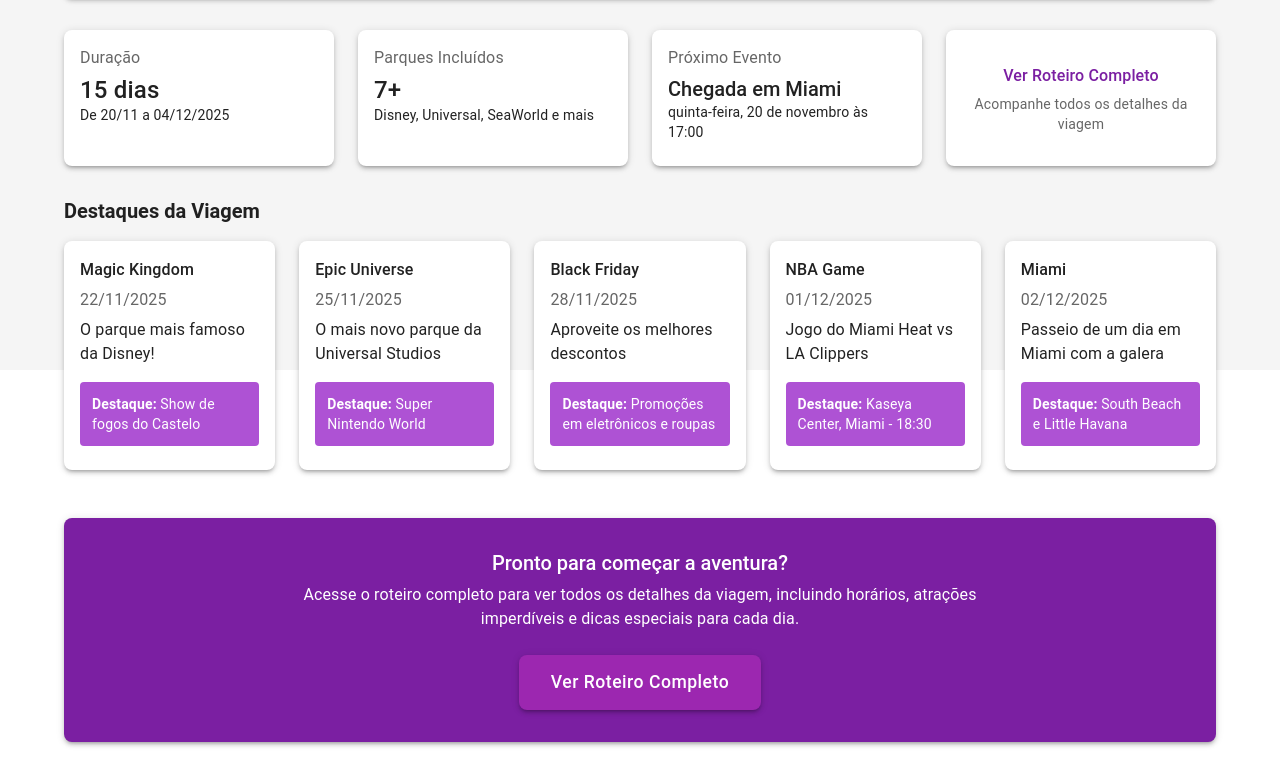
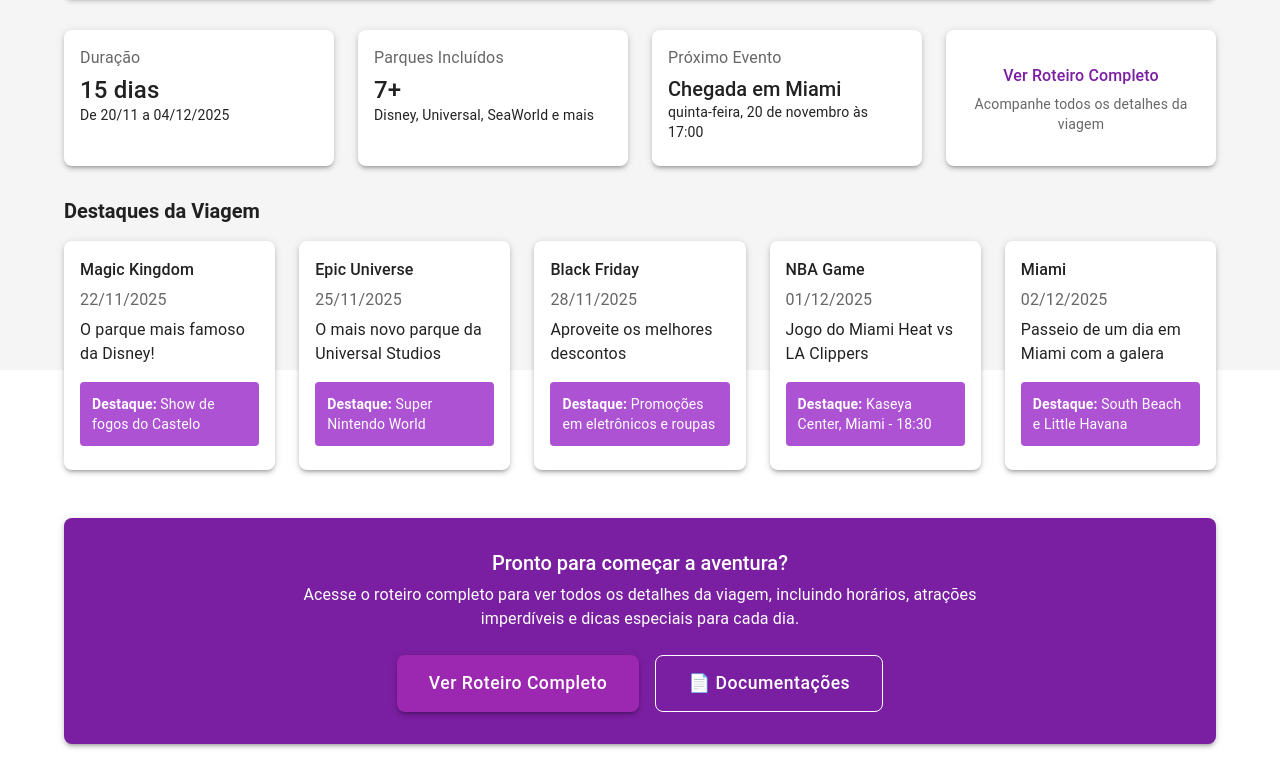
Before and after one commit to marcosaureliosl/roteito-viagem, a React (Vite) app: page / in a window 1280 px wide. Shown: the part 430-1198 px from the top of the page. Built offline with nearby package versions, Linux system fonts and the light colour scheme.

Commit message:
ajustes de docs com senha

```diff
--- /dev/null
+++ b/src/components/common/AuthModal.tsx
@@ -0,0 +1,88 @@
+import {
+  Box,
+  Button,
+  Dialog,
+  DialogActions,
+  DialogContent,
+  DialogTitle,
+  TextField,
+  Typography,
+} from '@mui/material';
+import React, { useState } from 'react';
+
+interface AuthModalProps {
+  open: boolean;
+  onClose: () => void;
+  onSuccess: () => void;
+}
+
+const AuthModal: React.FC<AuthModalProps> = ({ open, onClose, onSuccess }) => {
+  const [password, setPassword] = useState('');
+  const [error, setError] = useState('');
+
+  const handleSubmit = (e: React.FormEvent) => {
+    e.preventDefault();
+    if (password === '852456') {
+      onSuccess();
+      setPassword('');
+      setError('');
+      onClose();
+    } else {
+      setError('Senha incorreta. Tente novamente.');
+    }
+  };
+
+  const handleClose = () => {
+    setPassword('');
+    setError('');
+    onClose();
+  };
+
+  return (
+    <Dialog open={open} onClose={handleClose} maxWidth='sm' fullWidth>
+      <DialogTitle>
+        <Typography variant='h6' component='div' sx={{ fontWeight: 'bold' }}>
+          🔐 Acesso às Documentações
+        </Typography>
+      </DialogTitle>
+      <DialogContent>
+        <Box component='form' onSubmit={handleSubmit} sx={{ mt: 2 }}>
+          <Typography variant='body1' color='text.secondary' sx={{ mb: 2 }}>
+            Digite a senha para acessar as documentações da viagem:
+          </Typography>
+          <TextField
+            autoFocus
+            margin='dense'
+            label='Senha'
+            type='password'
+            fullWidth
+            variant='outlined'
+            value={password}
+            onChange={(e) => setPassword(e.target.value)}
+            error={!!error}
+            helperText={error}
+            sx={{ mb: 2 }}
+          />
+        </Box>
+      </DialogContent>
+      <DialogActions sx={{ p: 3 }}>
+        <Button onClick={handleClose} color='inherit'>
+          Cancelar
+        </Button>
+        <Button
+          onClick={handleSubmit}
+          variant='contained'
+          color='primary'
+          sx={{
+            fontWeight: 'bold',
+            px: 3,
+          }}
+        >
+          Acessar Documentações
+        </Button>
+      </DialogActions>
+    </Dialog>
+  );
+};
+
+export default AuthModal;
--- a/src/pages/HomePage.tsx
+++ b/src/pages/HomePage.tsx
@@ -1,14 +1,16 @@
 import { Box, Button, Card, CardContent, Typography } from '@mui/material';
 import { format } from 'date-fns';
 import { ptBR } from 'date-fns/locale';
-import React from 'react';
+import React, { useState } from 'react';
 import { useNavigate } from 'react-router-dom';
+import AuthModal from '../components/common/AuthModal';
 
 // Assets
 import orlandoImage from '../assets/orlando-skyline.webp';
 
 const HomePage: React.FC = () => {
   const navigate = useNavigate();
+  const [authModalOpen, setAuthModalOpen] = useState(false);
   const startDate = new Date('2025-11-20');
   const endDate = new Date('2025-12-04');
 
@@ -19,6 +21,13 @@
   const daysUntilTrip = Math.ceil(
     (startDate.getTime() - new Date().getTime()) / (1000 * 3600 * 24)
   );
+
+  const handleOpenDocumentations = () => {
+    window.open(
+      'https://drive.google.com/drive/folders/1cqBSgKeIIqoob_qCcUycgfUcWWQh6mV5?usp=sharing',
+      '_blank'
+    );
+  };
 
   return (
     <Box>
@@ -289,6 +298,14 @@
           incluindo horários, atrações imperdíveis e dicas especiais para cada
           dia.
         </Typography>
+        <Box
+          sx={{
+            display: 'flex',
+            gap: 2,
+            justifyContent: 'center',
+            flexWrap: 'wrap',
+          }}
+        >
           <Button
             variant='contained'
             color='secondary'
@@ -311,7 +328,40 @@
           >
             Ver Roteiro Completo
           </Button>
+          <Button
+            variant='outlined'
+            color='inherit'
+            size='large'
+            onClick={() => setAuthModalOpen(true)}
+            sx={{
+              px: 4,
+              py: 1.5,
+              fontSize: '1.1rem',
+              fontWeight: 'bold',
+              textTransform: 'none',
+              borderRadius: 2,
+              borderColor: 'white',
+              color: 'white',
+              '&:hover': {
+                backgroundColor: 'rgba(255, 255, 255, 0.1)',
+                borderColor: 'white',
+                transform: 'translateY(-2px)',
+                boxShadow: 4,
+              },
+              transition: 'all 0.2s',
+            }}
+          >
+            📄 Documentações
+          </Button>
         </Box>
+      </Box>
+
+      {/* Modal de Autenticação */}
+      <AuthModal
+        open={authModalOpen}
+        onClose={() => setAuthModalOpen(false)}
+        onSuccess={handleOpenDocumentations}
+      />
     </Box>
   );
 };
```
Lines whose indentation alone changed are shown as unchanged.
